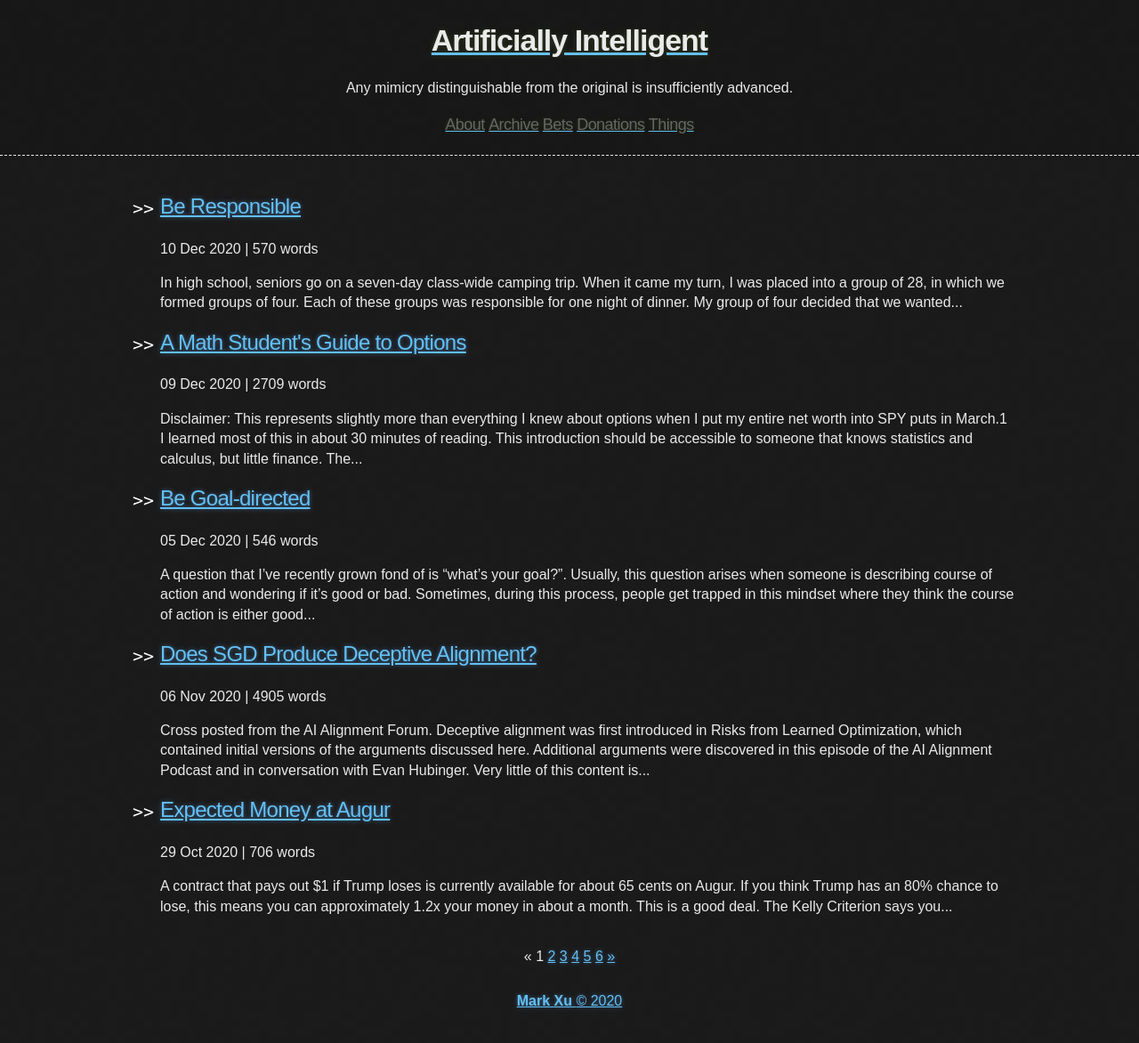
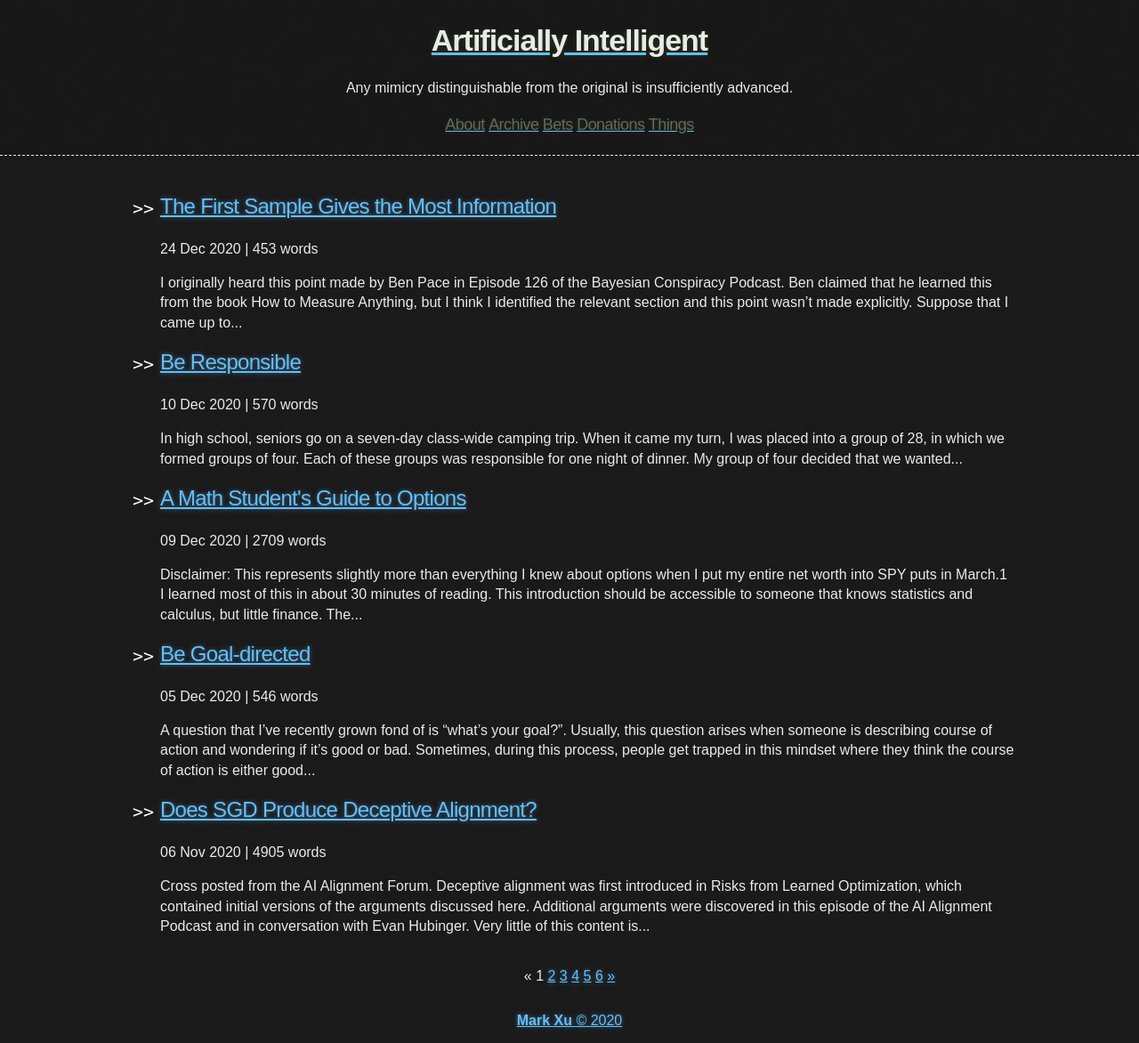
Before and after one commit to tocttou/hacker-blog, a Jekyll site: the page built from index.html, in a window 1280 px wide. Shown: the whole page at 89% size. Built offline with Jekyll 4.4.1, drawn with Linux system fonts in a browser that asks for light colours; the list of posts is cut into pages by our own code; before the commit the page ends 1150 px from its top, so only the background shows below that; part of the change alters nothing that is shown.

Commit message:
wrote "first sample"

```diff
--- /dev/null
+++ b/_posts/2020-12-24-First-Sample.md
@@ -0,0 +1,19 @@
+---
+title: The First Sample Gives the Most Information
+
+published: true
+---
+
+*I originally heard this point made by Ben Pace in Episode 126 of* [*the Bayesian Conspiracy Podcast*](http://www.thebayesianconspiracy.com/2020/12/126-lesswrong-2-0-and-books/)*. Ben claimed that he learned this from the book* [*How to Measure Anything*](https://hubbardresearch.com/publications/how-to-measure-anything-book/)*, but I think I identified the relevant section and this point wasn't made explicitly.*
+
+Suppose that I came up to you and asked you for a 90% confidence interval for the weight of a wazlot. I'm guessing you would not really know where to start. However, suppose that I randomly sampled a wazlot and told you it weighed 142 grams. I'm guessing you would now have a much better idea of your 90% confidence interval (although you still wouldn't have *that* good a guess at the width).
+
+In general, if you are very ignorant about something, the first instance of that thing will tell you what domain you're operating in. If you have no idea how much something weighs, knowing the weight tells you the reasonable orders of magnitude are. Things that sometimes weigh 142 grams don't typically also sometimes weigh 12 solar masses. Similarly, things that take 5 minutes don't typically also take 5 days, and things that are 5 cm long aren't typically also 5 km long.
+
+For more abstract concepts, having a single sample allows you to locate the concept in [concept space](https://www.lesswrong.com/posts/82eMd5KLiJ5Z6rTrr/superexponential-conceptspace-and-simple-words) by anchoring it to [thing space](https://www.lesswrong.com/posts/WBw8dDkAWohFjWQSk/the-cluster-structure-of-thingspace). "Redness" cannot be properly understood until it is known that "apples are red". "Functions" are incomprehensible until you know "adding one to a number" is a function. "Resources" are vague until you learn that "money is a resource".
+
+In reality, the first sample often gives you *more* information than a random sample. If I ask a friend for an example of a snack, they're not going to randomly sample a snack and tell me about it; they're probably going to pick a snack that is at the center of the space of all snacks, like potato chips.
+
+From an information-theoretic perspective, the expected amount of information gained from the first sample must be the highest. If the sampling process is independently and identically distributed, the 2nd sample is expected to be more predictable given knowledge of the first sample. There is some chance that the first sample is misleading, but the probability that it's misleading goes down the more misleading the sample is, so you don't *expect* the first sample to be misleading. If your very ignorant, your best guess for the mean of a distribution is pretty close to the mean of the samples you have, even if you only have one.
+
+This is one perspective on why asking for examples is so powerful; they typically give you the first sample, which contains the most information.
```
Also changed, not shown: _posts/2021-1-1-template.md (line endings or trailing spaces).
